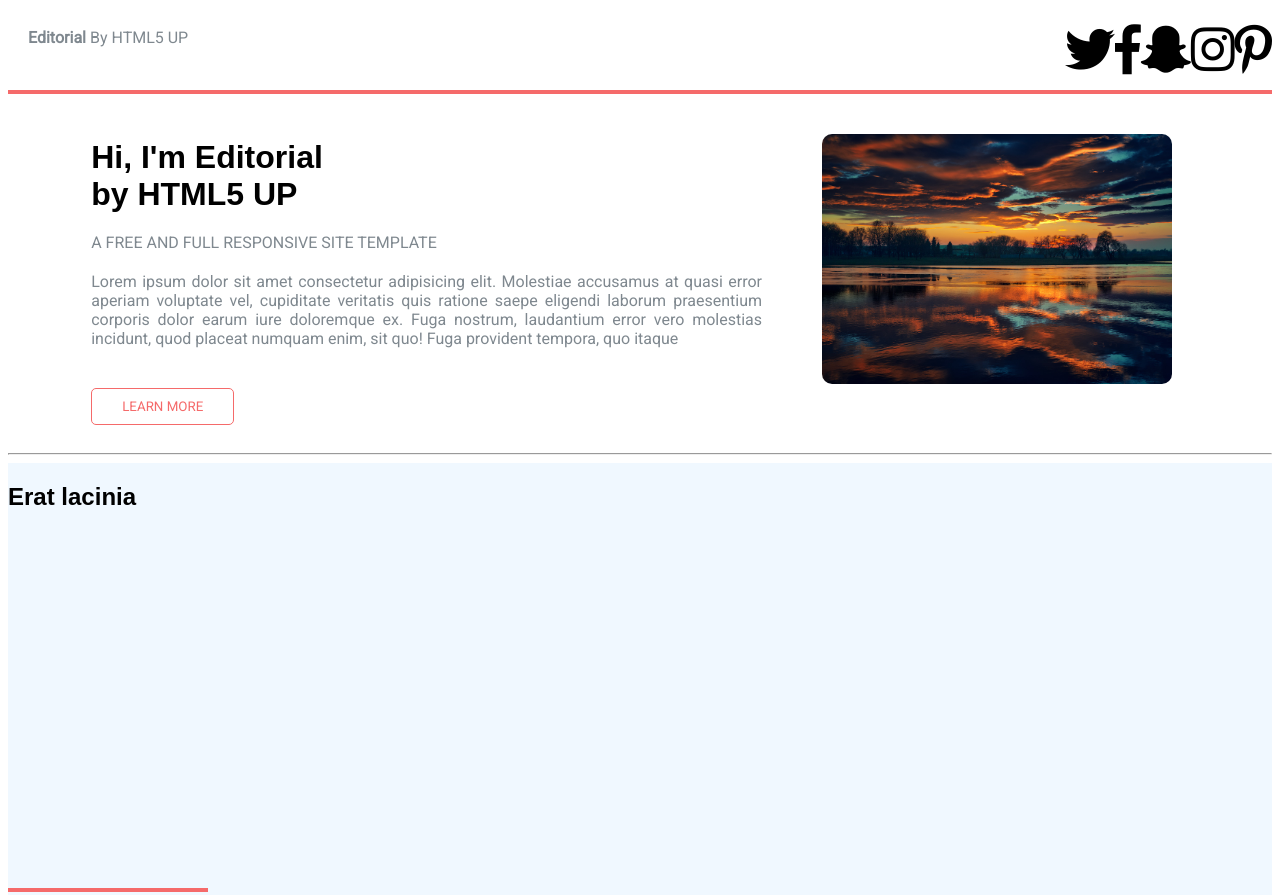
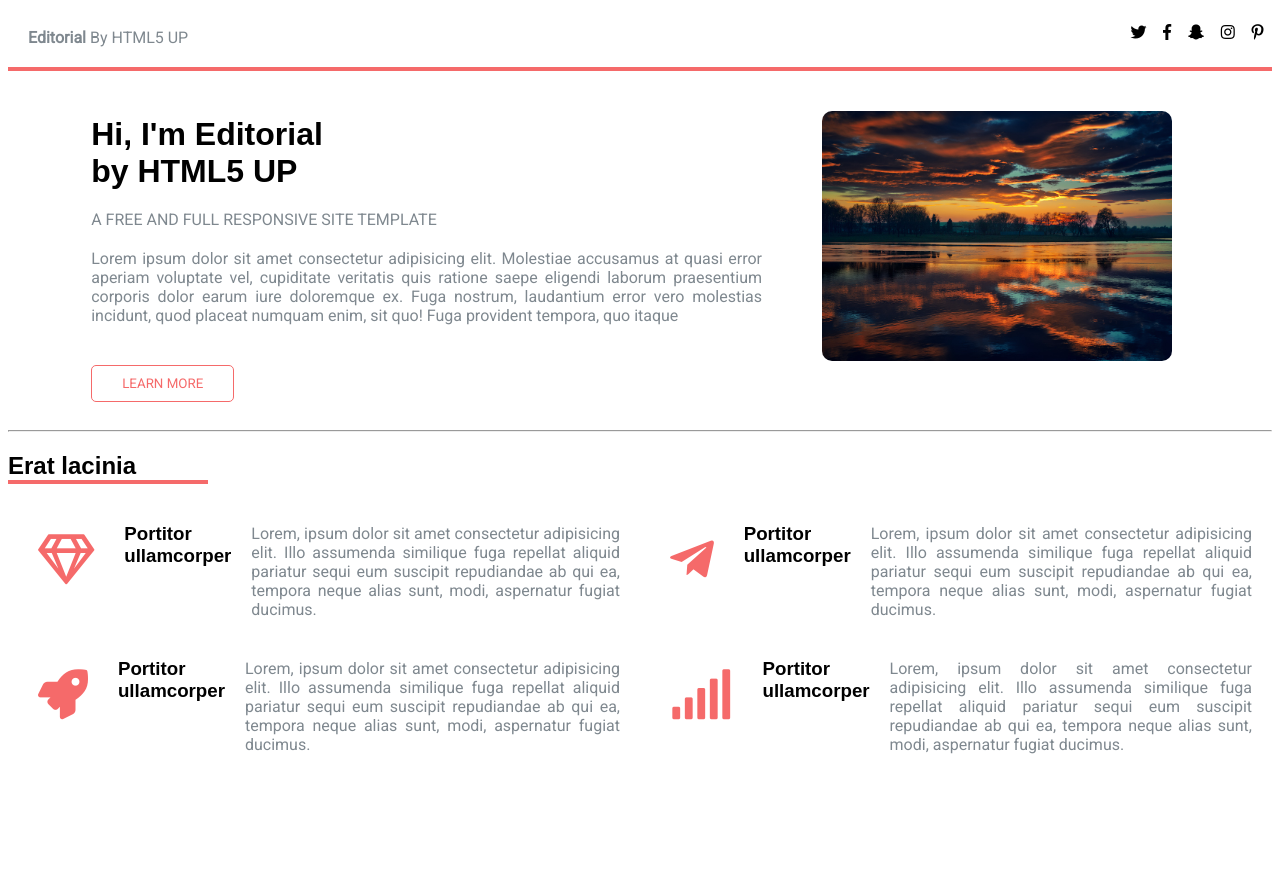
Before and after one commit to Ldar01/Laboratorio4-Web, a plain HTML site: page index.html in a window 1280 px wide. Shown: the top 895 px of the page. After the commit the page ends 800 px from the top, so only its background shows below. Drawn offline with Linux system fonts and the light colour scheme.

Commit message:
Finished

```diff
--- a/index.html
+++ b/index.html
@@ -51,29 +51,33 @@
 
     </div>
     <hr>
+    <h2>Erat lacinia</h2>
     <div class="hola">
-        <h2>Erat lacinia</h2>
-        <div class="cuadro1" >
+        <div class="cuadro" >
+
+            <i class="far fa-gem"></i>
             <h3>Portitor ullamcorper</h3>
-            <i class="far fa-gem"></i>
             <p>Lorem, ipsum dolor sit amet consectetur adipisicing elit. Illo assumenda similique fuga repellat aliquid pariatur
                 sequi eum suscipit repudiandae ab qui ea, tempora neque alias sunt, modi, aspernatur fugiat ducimus.</p>
         </div>
-        <div class="cuadro2" >
+        <div class="cuadro" >
+
+            <i class="fab fa-telegram-plane"></i>
             <h3>Portitor ullamcorper</h3>
-            <i class="fab fa-telegram-plane"></i>
             <p>Lorem, ipsum dolor sit amet consectetur adipisicing elit. Illo assumenda similique fuga repellat aliquid pariatur
                 sequi eum suscipit repudiandae ab qui ea, tempora neque alias sunt, modi, aspernatur fugiat ducimus.</p>
         </div>
-        <div class="cuadro3">
+        <div class="cuadro">
+
+            <i class="fas fa-rocket"></i>
             <h3>Portitor ullamcorper</h3>
-            <i class="fas fa-rocket"></i>
             <p>Lorem, ipsum dolor sit amet consectetur adipisicing elit. Illo assumenda similique fuga repellat aliquid pariatur
                 sequi eum suscipit repudiandae ab qui ea, tempora neque alias sunt, modi, aspernatur fugiat ducimus.</p>
         </div>
-        <div class="cuadro4">
+        <div class="cuadro">
+
+            <i class="fas fa-signal"></i>
             <h3>Portitor ullamcorper</h3>
-            <i class="fas fa-signal"></i>
             <p>Lorem, ipsum dolor sit amet consectetur adipisicing elit. Illo assumenda similique fuga repellat aliquid pariatur
                 sequi eum suscipit repudiandae ab qui ea, tempora neque alias sunt, modi, aspernatur fugiat ducimus.</p>
         </div>
--- a/style.css
+++ b/style.css
@@ -13,6 +13,9 @@ nav ul li{
 
 nav ul{
     display: flex;
+    padding: 0;
+    justify-content: space-around;
+    width: 150px;
 }
 
 
@@ -39,6 +42,10 @@ button{
     color: #f56a6a;
     font-family: 'Roboto', sans-serif;
     padding: 10px 30px 10px 30px;
+}
+
+button:hover{
+    background-color: #daa3a3;
 }
 
 .parrafo1{
@@ -68,11 +75,20 @@ h2{
 
 .hola{
     display: grid;
-    background-color: aliceblue;
-    grid-auto-columns: 50%;
-    grid-auto-rows: 50%;
+    grid-template-columns: 50% 50%;
+    grid-template-rows: 50% 50%;
 }
 
-i{
+div i{
     font-size: 50px;
+    margin: 30px;
+    color: #f56a6a;
 }
+.cuadro{
+    display: flex;
+}
+
+
+ .cuadro p{
+     text-align: justify;
+ }
```
